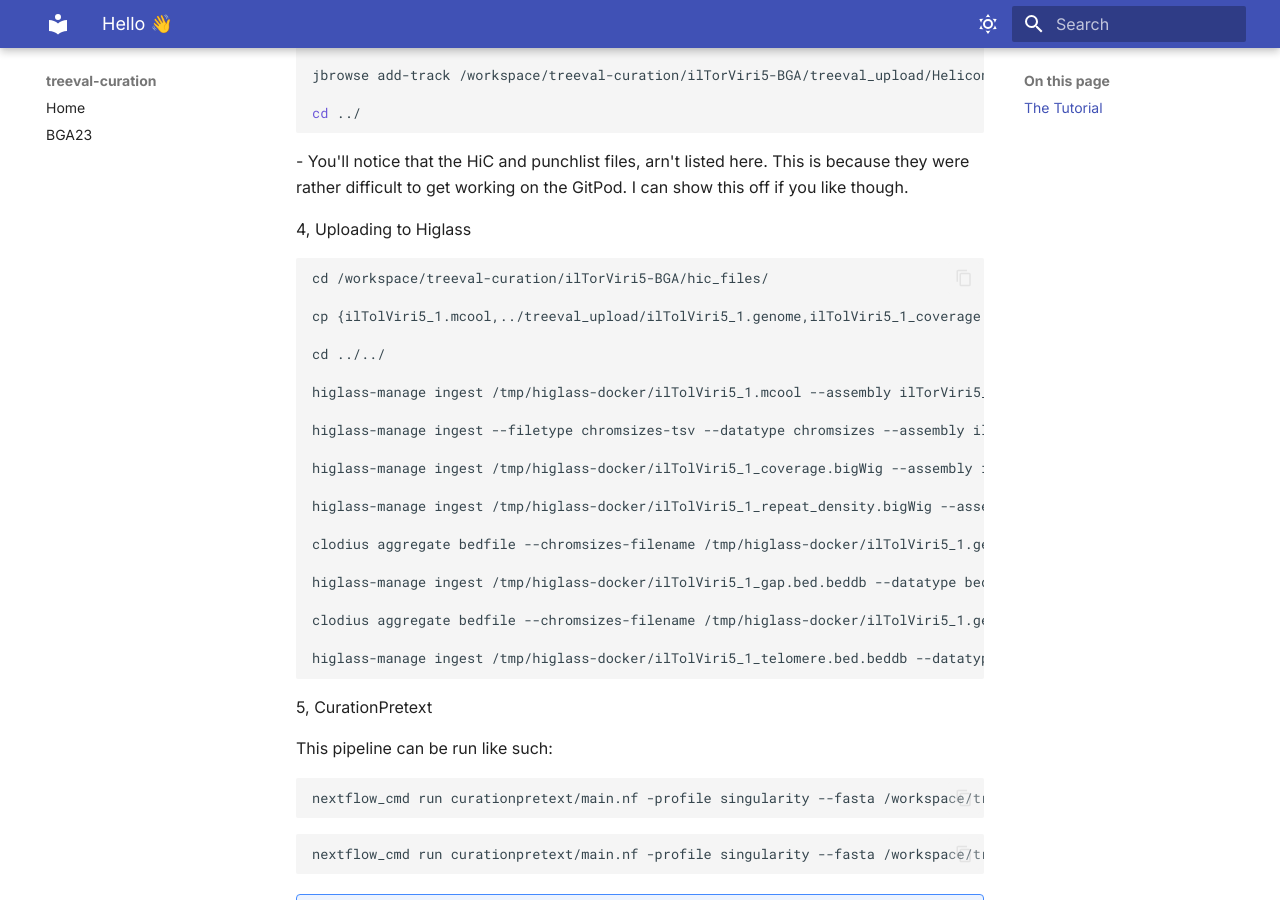
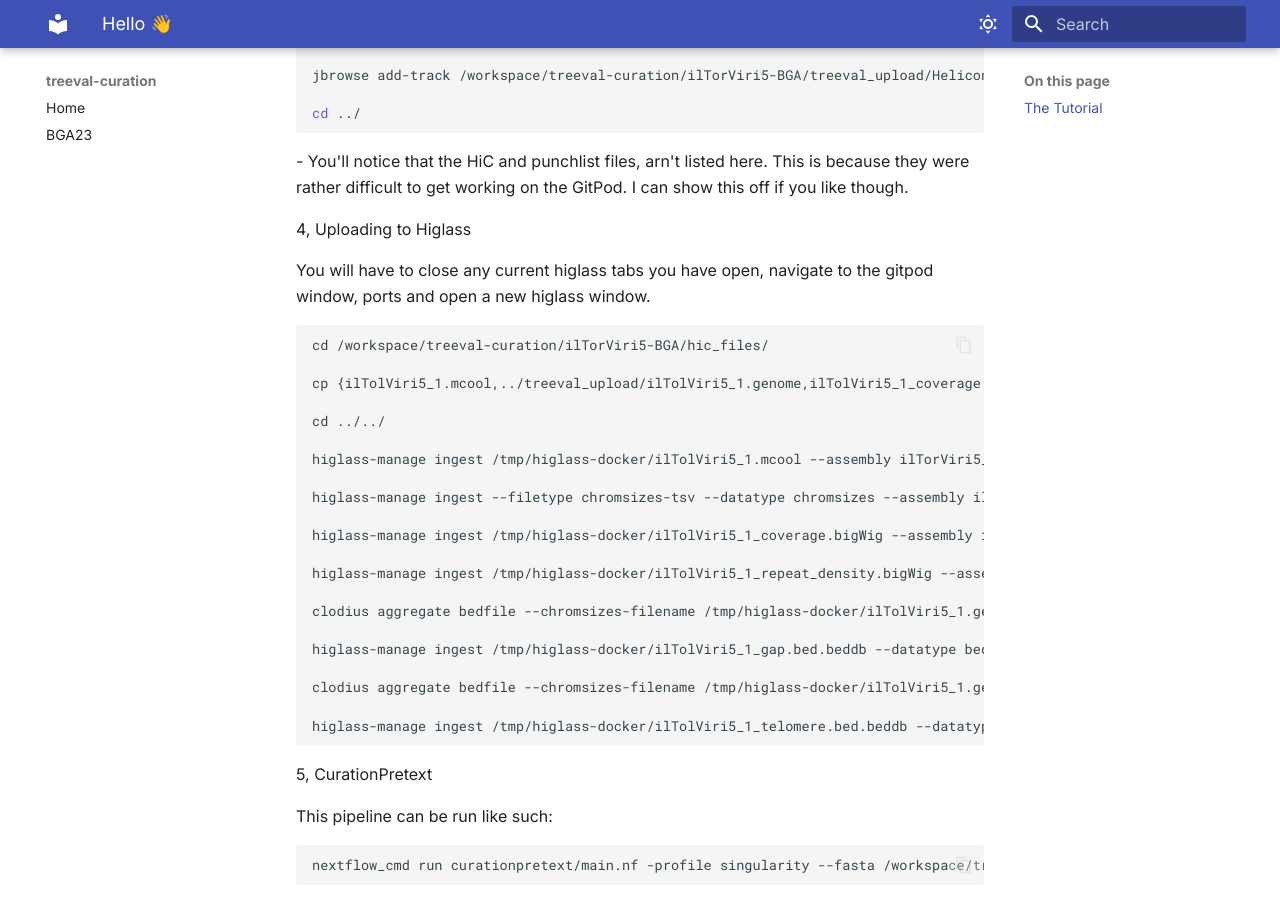
Before and after one commit to thebgacademy/treeval-curation, an MkDocs documentation site: the page built from docs/Tutorial.md, in a window 1280 px wide and 900 px high, scrolled down 1503 px. Built offline with MkDocs 1.6.1 and Material for MkDocs 9.7.7, drawn with Linux system fonts in a browser that asks for light colours; emoji names are drawn with the system emoji font.

Commit message:
Update Tutorial.md

````diff
--- a/docs/Tutorial.md
+++ b/docs/Tutorial.md
@@ -77,6 +77,8 @@ cd ../
 
 4, Uploading to Higlass
 
+You will have to close any current higlass tabs you have open, navigate to the gitpod window, ports and open a new higlass window.
+
 ```
 cd /workspace/treeval-curation/ilTorViri5-BGA/hic_files/
 
````
